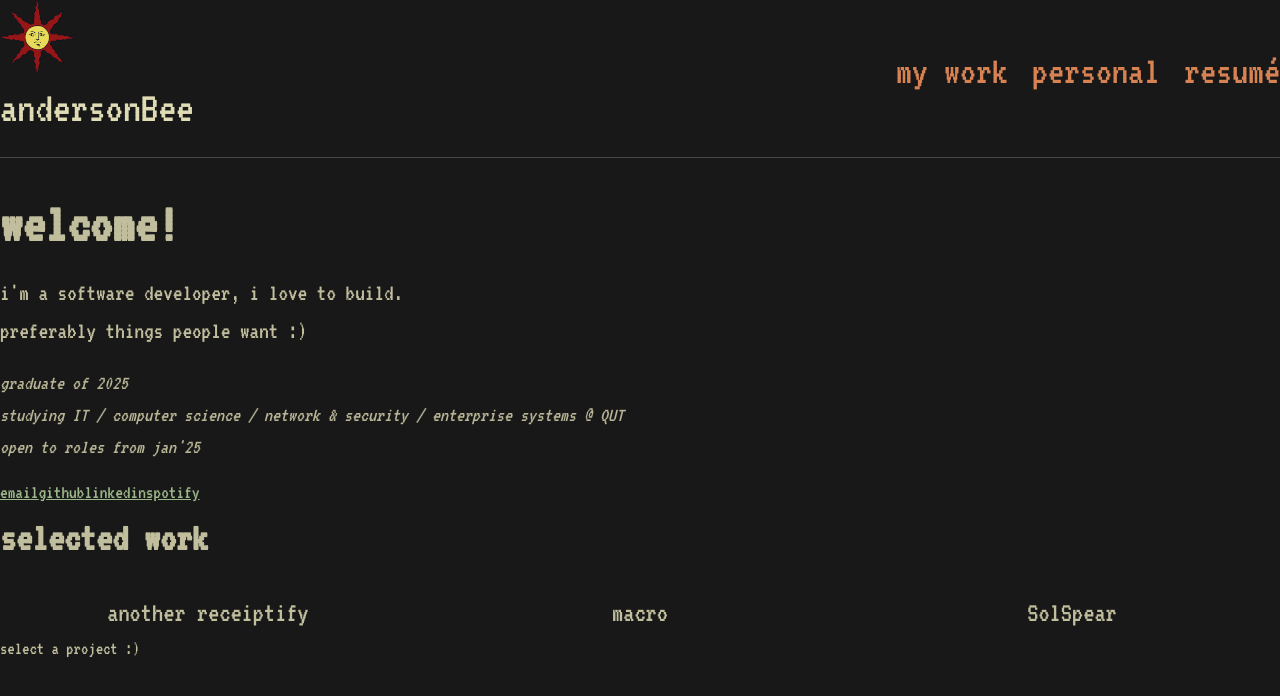
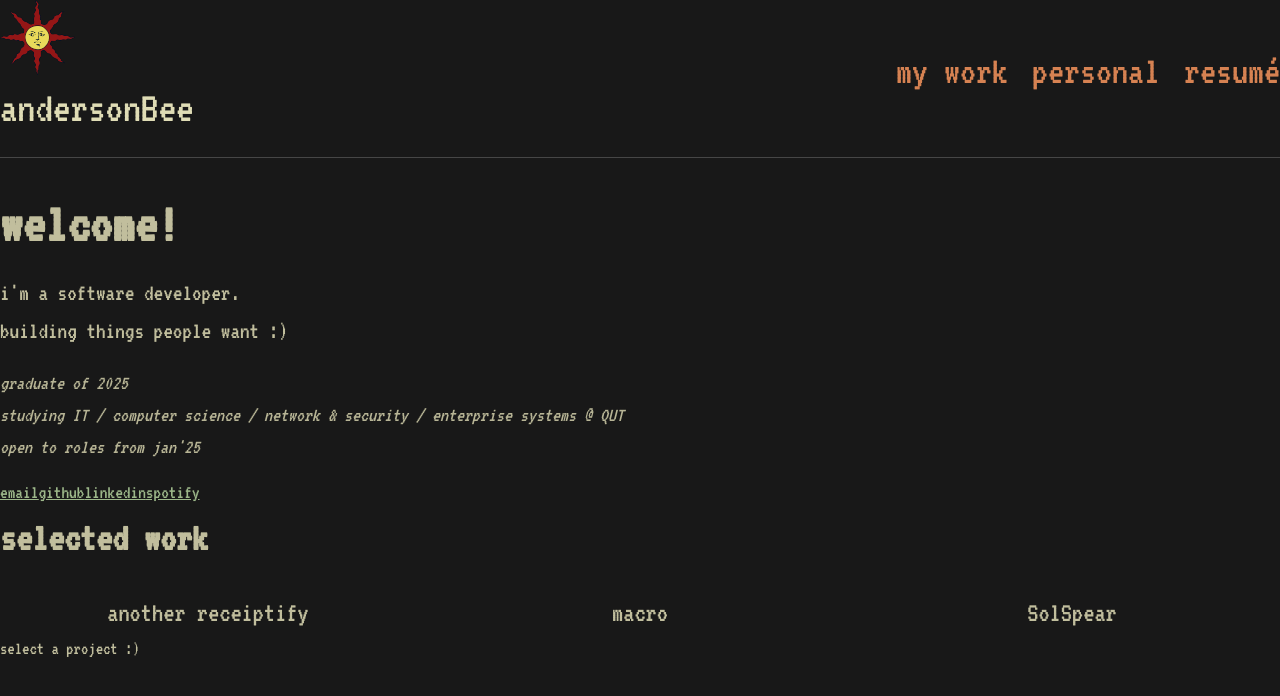
Before and after one commit to andybeecompsci/andybee_v2, a Next.js app: page / in a window 1280 px wide. Shown: the top 696 px of the page. Built offline with nearby package versions, Linux system fonts and the light colour scheme.

Commit message:
hero change

```diff
--- a/src/app/page.tsx
+++ b/src/app/page.tsx
@@ -74,8 +74,8 @@ export default function Home() {
         <div className="content-left-section">
           <h2 className="hero-title">welcome!</h2>
           <p className="hero-description mb-8">
-            i'm a software developer, i love to build.<br/>
-             preferably things people want :)
+            i'm a software developer.<br/>
+             building things people want :)
           </p>
           <p className="hero-subtitle mb-8">
             graduate of 2025 <br/>
```
